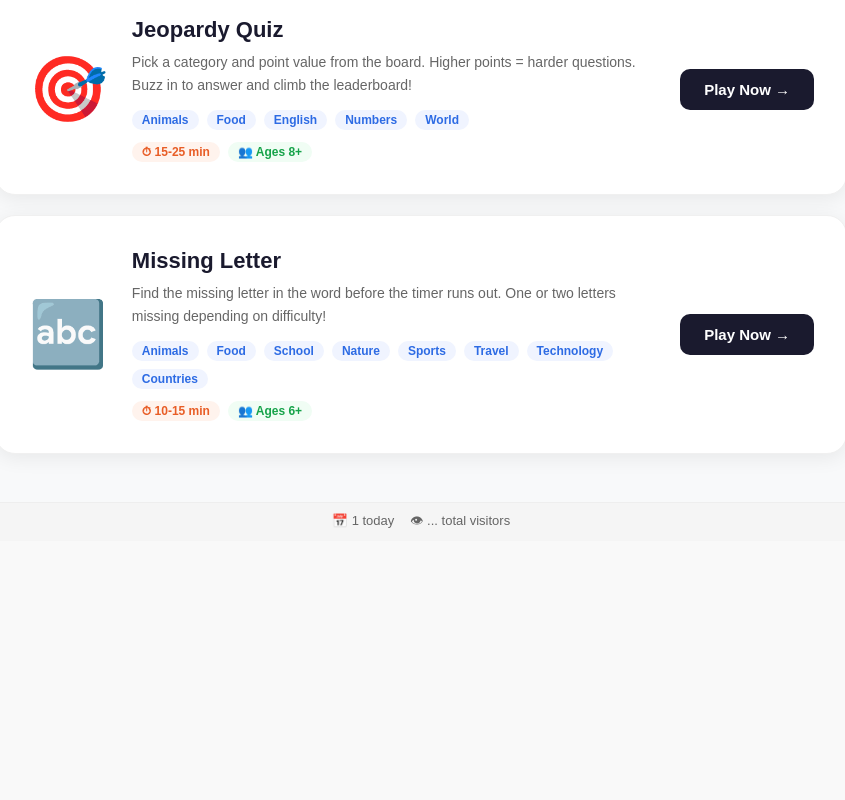
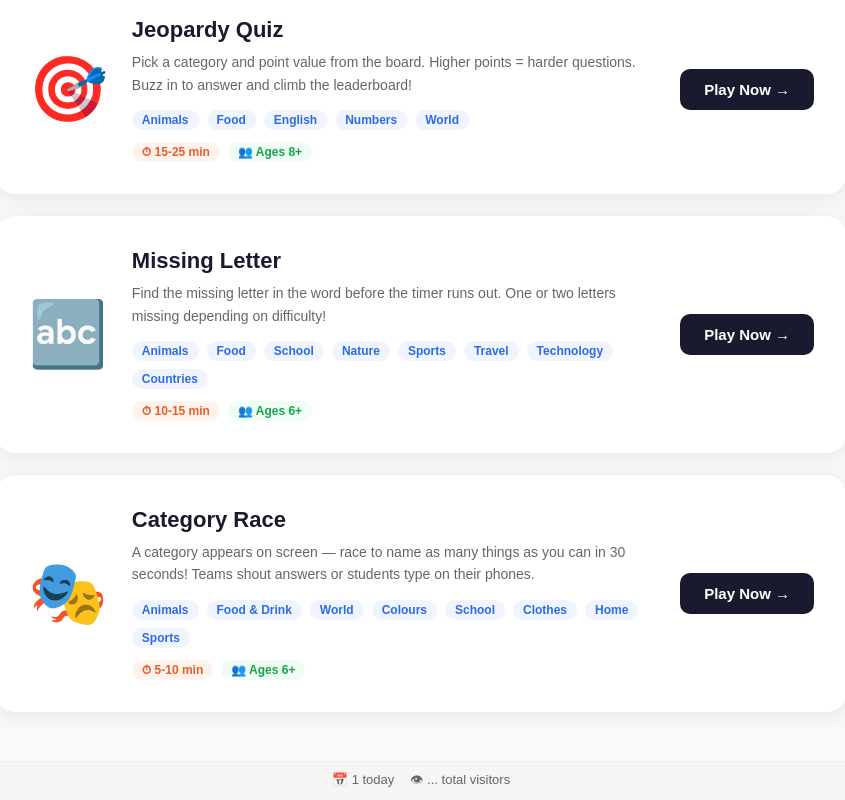
Before and after one commit to Davidjohnray/thailand-jobs, a Next.js app: page /esl-games/live in a window 1280 px wide. Shown: the part 1587-2387 px from the top of the page, without its empty margins (219-1064 px from the left). Before the commit the page ends 2128 px from the top, so only its background shows below. Built offline with nearby package versions, Linux system fonts and the light colour scheme; no server answers; the database is empty.

Commit message:
add category race to live games list

```diff
--- a/app/esl-games/live/page.tsx
+++ b/app/esl-games/live/page.tsx
@@ -46,6 +46,15 @@ const games = [
   topics: ['Animals', 'Food', 'School', 'Nature', 'Sports', 'Travel', 'Technology', 'Countries'],
   age: 'Ages 6+',
   time: '10-15 min',
+},
+{
+  slug: 'category-race',
+  title: 'Category Race',
+  emoji: '🎭',
+  desc: 'A category appears on screen — race to name as many things as you can in 30 seconds! Teams shout answers or students type on their phones.',
+  topics: ['Animals', 'Food & Drink', 'World', 'Colours', 'School', 'Clothes', 'Home', 'Sports'],
+  age: 'Ages 6+',
+  time: '5-10 min',
 },
 ]
 
```
